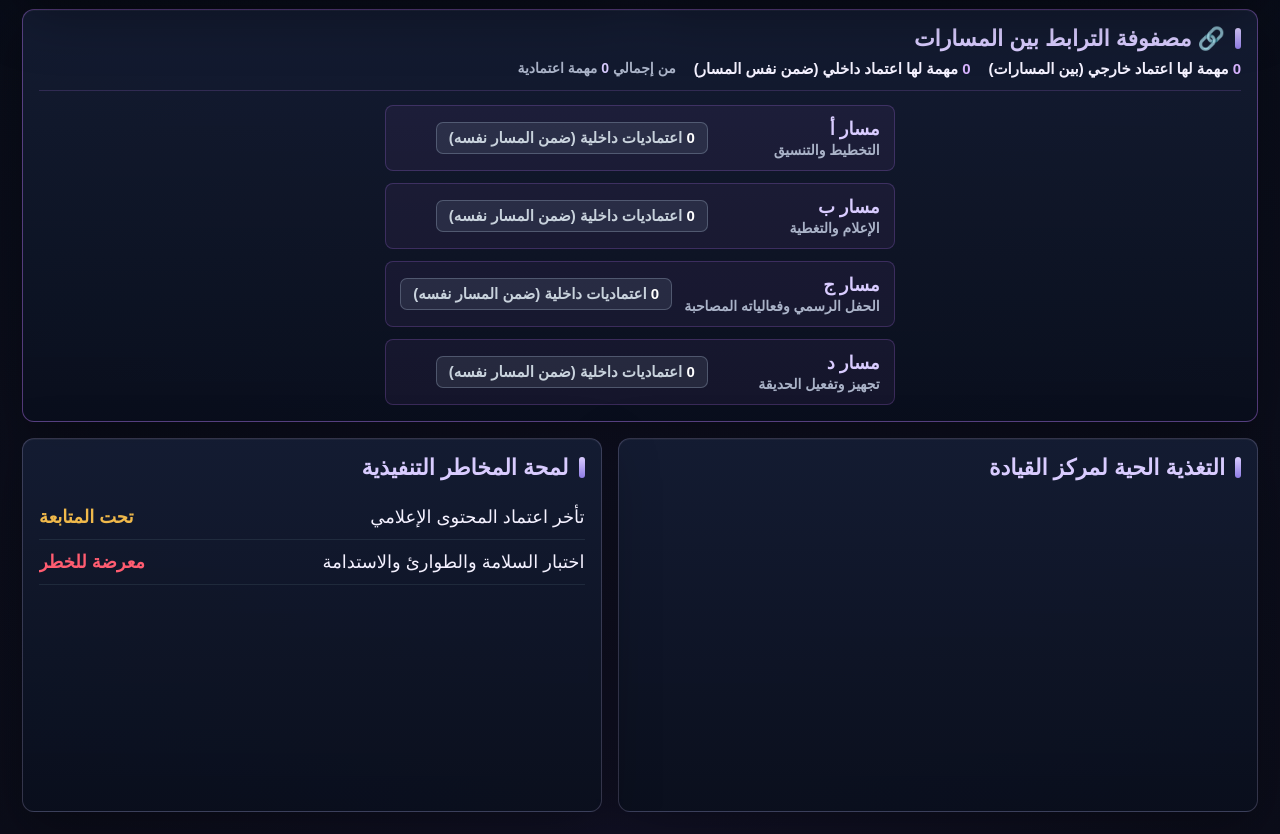
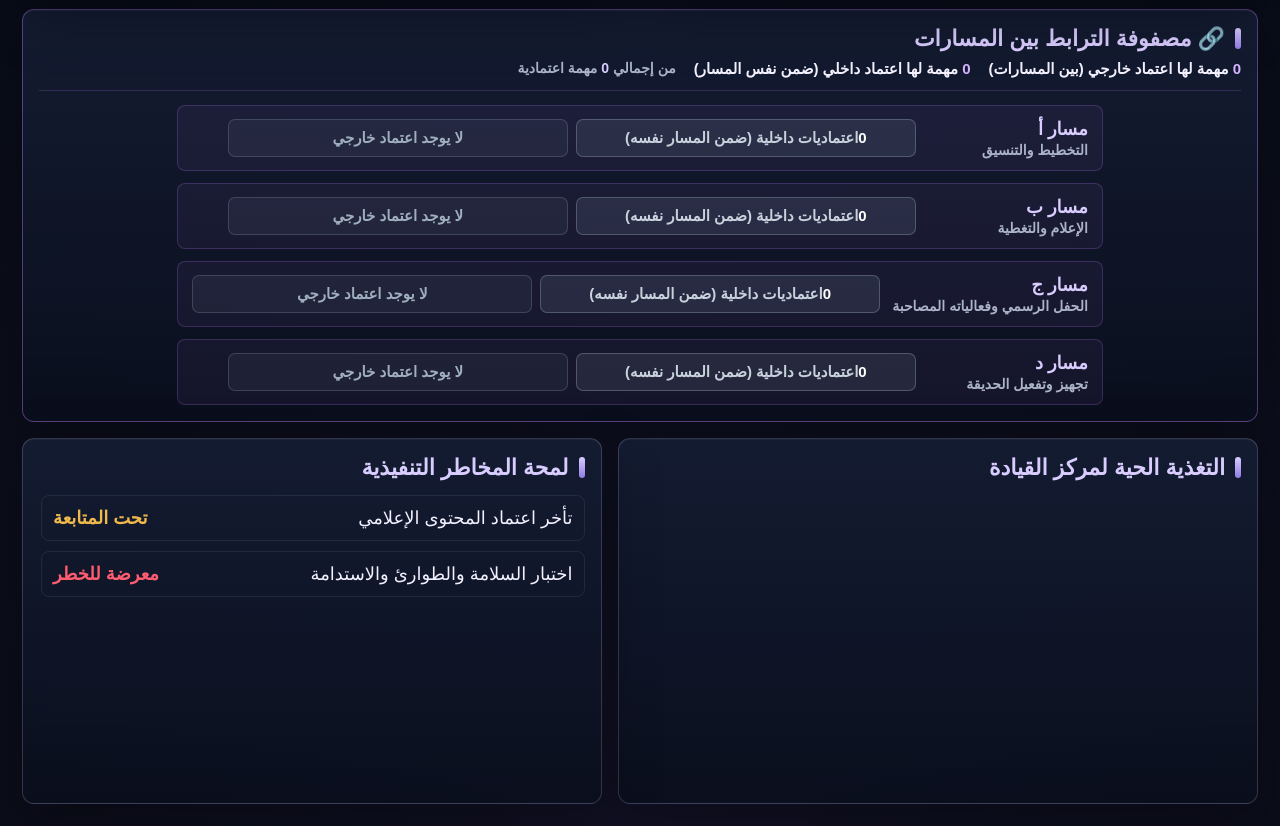
Before and after one commit to aalamoudi-sudo/kag-live-command-centera, a website: page public/index.html in a window 1280 px wide. Shown: the part 2445-3279 px from the top of the page. Drawn offline with nearby package versions, Linux system fonts and the light colour scheme; no server answers.

Commit message:
Polish dashboard dependency and status layouts

```diff
--- a/public/index.html
+++ b/public/index.html
@@ -123,12 +123,12 @@
       <section class="home-tracks-grid" id="tracksSummary"></section>
 
       <section class="home-bottom-grid">
-        <div class="glass panel">
+        <div class="glass panel home-bottom-panel">
           <div class="panel-title"><b></b><h3>التغذية الحية لمركز القيادة</h3></div>
           <div id="liveFeed" class="feed home-feed"></div>
         </div>
 
-        <div class="glass panel">
+        <div class="glass panel home-bottom-panel">
           <div class="panel-title"><b></b><h3>لمحة المخاطر التنفيذية</h3></div>
           <div id="riskSnapshot" class="home-risk-list"></div>
         </div>
--- a/public/style.css
+++ b/public/style.css
@@ -2805,6 +2805,81 @@ footer{display:none!important;}
 .cross-track-stat.muted{color:var(--muted);font-weight:700;font-size:14px}
 .cross-track-stat.muted b{color:var(--sand)}
 
+/* Keep dependency rows visually balanced without changing their generated content. */
+.cross-track-targets{
+  display:grid;
+  grid-template-columns:repeat(2,minmax(290px,340px));
+  justify-content:start;
+}
+.cross-track-chip{
+  width:100%;
+  min-height:38px;
+  display:flex;
+  align-items:center;
+  justify-content:center;
+  text-align:center;
+}
+.cross-track-targets:not(:has(.cross-track-chip:not(.intra-chip)))::after{
+  content:"لا يوجد اعتماد خارجي";
+  box-sizing:border-box;
+  min-height:38px;
+  padding:6px 12px;
+  border:1px solid rgba(159,176,195,.24);
+  border-radius:7px;
+  background:rgba(159,176,195,.07);
+  color:#9FAFC0;
+  font-size:15px;
+  font-weight:900;
+  display:flex;
+  align-items:center;
+  justify-content:center;
+  text-align:center;
+}
+
+/* Give both dashboard streams one viewport and consistent item rhythm. */
+.home-bottom-panel{
+  height:366px;
+  min-height:366px;
+  overflow:hidden;
+  display:flex;
+  flex-direction:column;
+}
+.home-bottom-panel > .panel-title{
+  flex:0 0 auto;
+}
+.home-bottom-panel > .home-feed,
+.home-bottom-panel > .home-risk-list{
+  height:auto!important;
+  max-height:none;
+  min-height:0;
+  flex:1 1 auto;
+  overflow-y:auto;
+  padding-inline-end:2px;
+}
+.home-bottom-panel > .home-feed,
+.home-bottom-panel > .home-risk-list{
+  display:flex;
+  flex-direction:column;
+  gap:10px;
+}
+.home-bottom-panel .feed-item,
+.home-bottom-panel .risk-row{
+  flex:0 0 auto;
+  margin:0;
+  padding:11px;
+}
+.home-bottom-panel .risk-row{
+  border:1px solid rgba(130,168,179,.13);
+  border-radius:8px;
+}
+
+@media(max-width:780px){
+  .cross-track-targets{
+    width:100%;
+    grid-template-columns:1fr;
+  }
+}
+
 /* ============ ألوان إضافية لخانات KPI ============ */
 .kpi.gray{color:#9ab8c1}
 .kpi.purple{color:#C17CFF}
```
